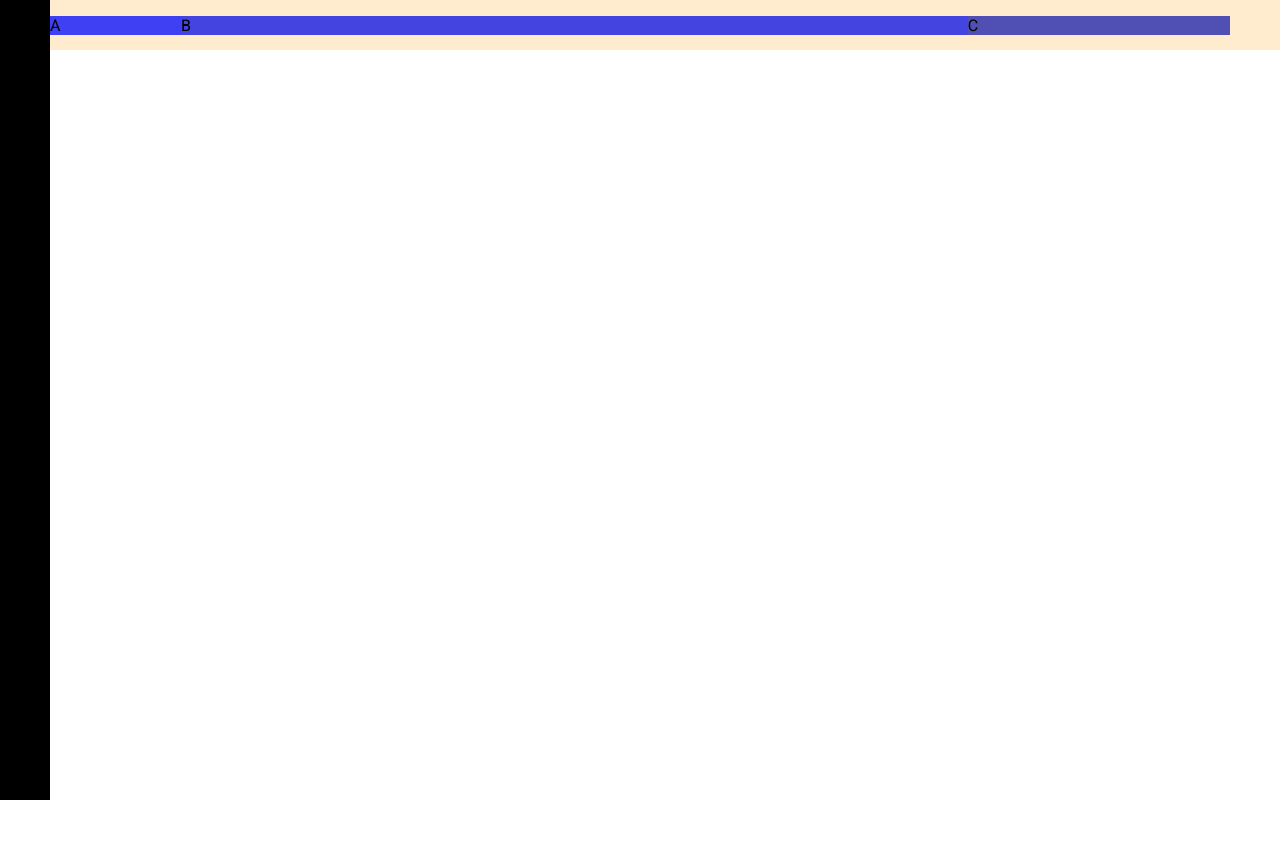
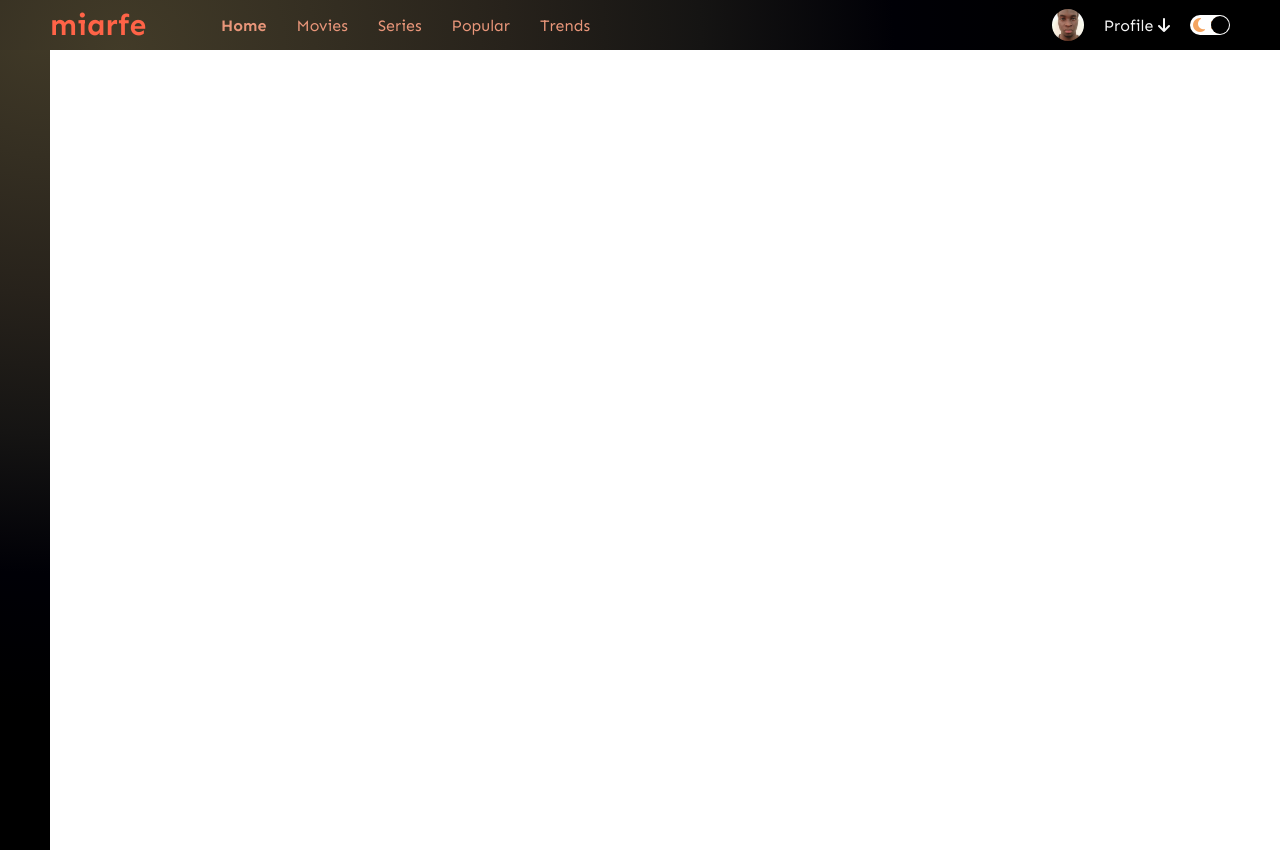
Before and after one commit to EfraimFernandes/Movie-Design, a plain HTML site: page index.html in a window 1280 px wide. Before the commit the page ends 800 px from the top, so only its background shows below. Drawn offline with Linux system fonts and the light colour scheme.

Commit message:
Parte dois: estilizando o navbar

```diff
--- a/index.css
+++ b/index.css
@@ -9,37 +9,90 @@ body {
 .navbar {
     width: 100%;
     height: 50px;
-    background-color: black;
+    background-image: radial-gradient(circle at 9.44% 107.92%, #423b28 0, #352f22 16.67%, #27221b 33.33%, #151413 50%, #000006 66.67%, #000000 83.33%, #000000 100%);
 }
-
 .navbar-container {
+    font-family: 'Sen', sans-serif;
     display: flex;
     align-items: center;
-    background-color: blanchedalmond;
     padding: 0 50px;
     height: 100%;
+    color: whitesmoke;
 }
 
 .logo-container {
     flex: 1;
-    background-color: rgb(63, 63, 244);
+}
+
+.logo {
+    font-size: 30px;
+    color: tomato;
 }
 
 .menu-container {
     flex: 6;
-    background-color: rgb(68, 68, 224);
+}
+
+.menu-list {
+    display: flex;
+    list-style: none;
+}
+
+.menu-list-item {
+    margin-right: 30px;
+    color: darksalmon;
+}
+
+.menu-list-item.active {
+    font-weight: bold;
 }
 
 .profile-container {
     flex: 2;
-    background-color: rgb(80, 80, 180);
+    display: flex;
+    align-items: center;
+    justify-content: flex-end;
 }
 
+.profile-picture {
+    width: 32px;
+    height: 32px;
+    border-radius: 70%;
+    object-fit: cover;
+}
+
+.profile-text-container {
+    margin: 0 20px;
+}
+
+.toggle {
+    width: 40px;
+    height: 20px;
+    background-color: white;
+    border-radius: 30px;
+    display: flex;
+    align-items: center;
+    justify-content: space-around;
+    position: relative;
+}
+
+.toggle-icon {
+    color: SandyBrown;
+}
+
+.toggle-ball {
+    width: 18px;
+    height: 18px;
+    background-color: black;
+    position: absolute;
+    right: 1px;
+    border-radius: 50%;
+    cursor: pointer;
+}
 
 .sidebar {
     width: 50px;
     height: 100%;
-    background-color: black;
-    position: fixed;
-    top: 0;
+    background-image: radial-gradient(circle at 95.45% -4.17%, #423b28 0, #352f22 16.67%, #27221b 33.33%, #151413 50%, #000006 66.67%, #000000 83.33%, #000000 100%);
+   top: 0;
 }
--- a/index.html
+++ b/index.html
@@ -7,15 +7,35 @@
     <link rel="stylesheet" href="index.css">
     <link rel="preconnect" href="https://fonts.googleapis.com">
 <link rel="preconnect" href="https://fonts.gstatic.com" crossorigin>
-<link href="https://fonts.googleapis.com/css2?family=Roboto:wght@100;300;400;500;700&family=Sen:wght@400;700;800&display=swap" rel="stylesheet">
+<link href="https://fonts.googleapis.com/css2?family=Noto+Sans+Cherokee:wght@100;300;400;500&family=Roboto:wght@100;300;400;500;700&family=Sen:wght@400;700;800&display=swap" rel="stylesheet">
+<link rel="stylesheet" href="https://cdnjs.cloudflare.com/ajax/libs/font-awesome/6.2.1/css/all.min.css">
     <title>Movie Design</title>
 </head>
 <body>
     <div class="navbar">
         <div class="navbar-container">
-            <div class="logo-container">A</div>
-            <div class="menu-container">B</div>
-            <div class="profile-container">C</div>
+            <div class="logo-container"><h1 class="logo">miarfe</h1></div>
+            <div class="menu-container">
+                <ul class="menu-list">
+                    <li class="menu-list-item active">Home</li>
+                    <li class="menu-list-item">Movies</li>
+                    <li class="menu-list-item">Series</li>
+                    <li class="menu-list-item">Popular</li>
+                    <li class="menu-list-item">Trends</li>
+                </ul>
+            </div>
+            <div class="profile-container">
+                <img src="img/profile-image.jpeg" class="profile-picture">
+                <div class="profile-text-container">
+                    <span class="profile-text">Profile</span>
+                    <i class="fa-solid fa-arrow-down"></i>
+                </div>
+                <div class="toggle">
+                    <i class="fa-solid fa-moon toggle-icon"></i>
+                    <i class="fa-regular fa-sun toggle-icon"></i>
+                    <div class="toggle-ball"></div>
+                </div>
+            </div>
         </div>
     </div>
 
```
Also changed, not shown: img/profile-image.jpeg (added), 1 other file.
